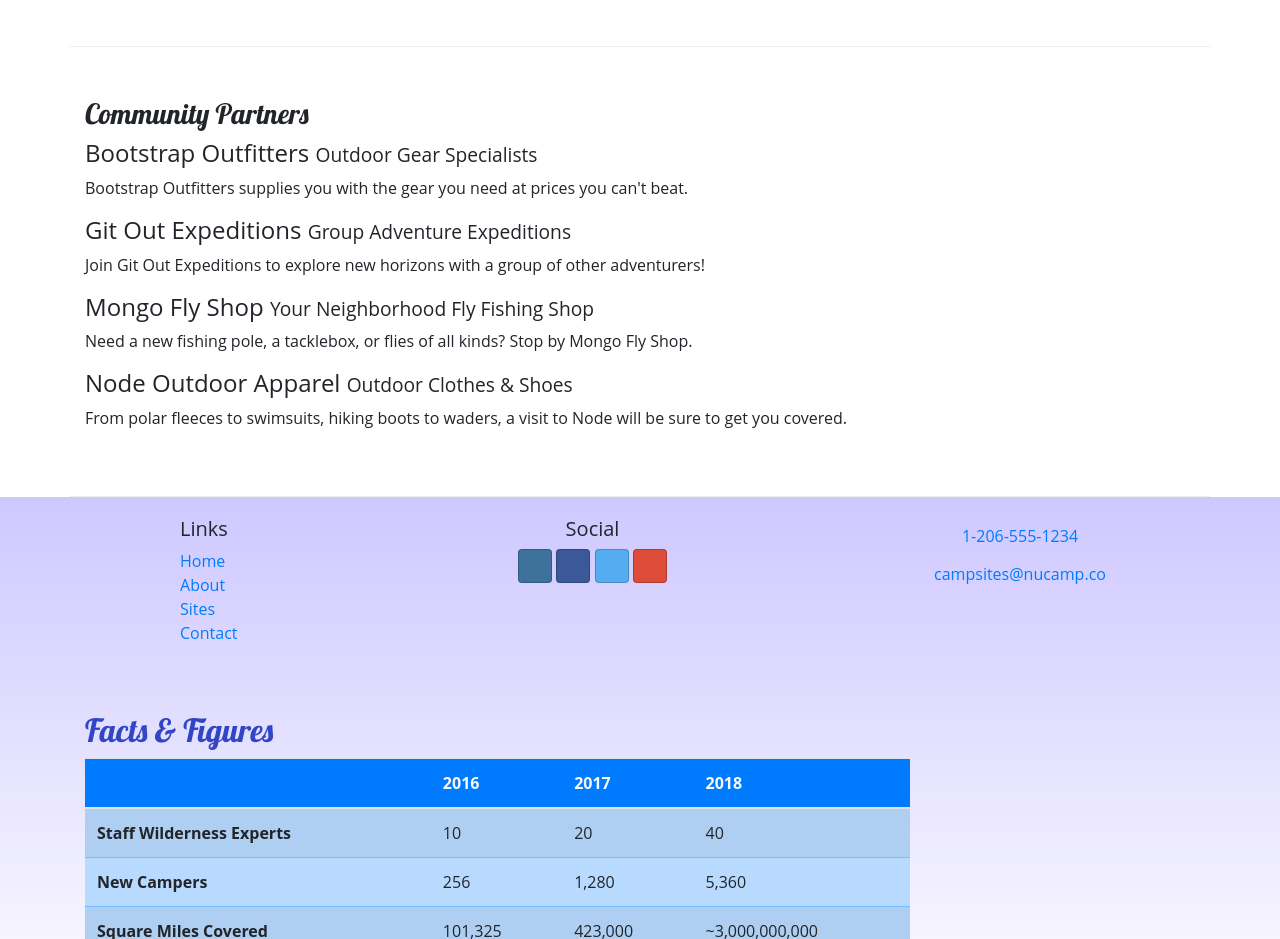
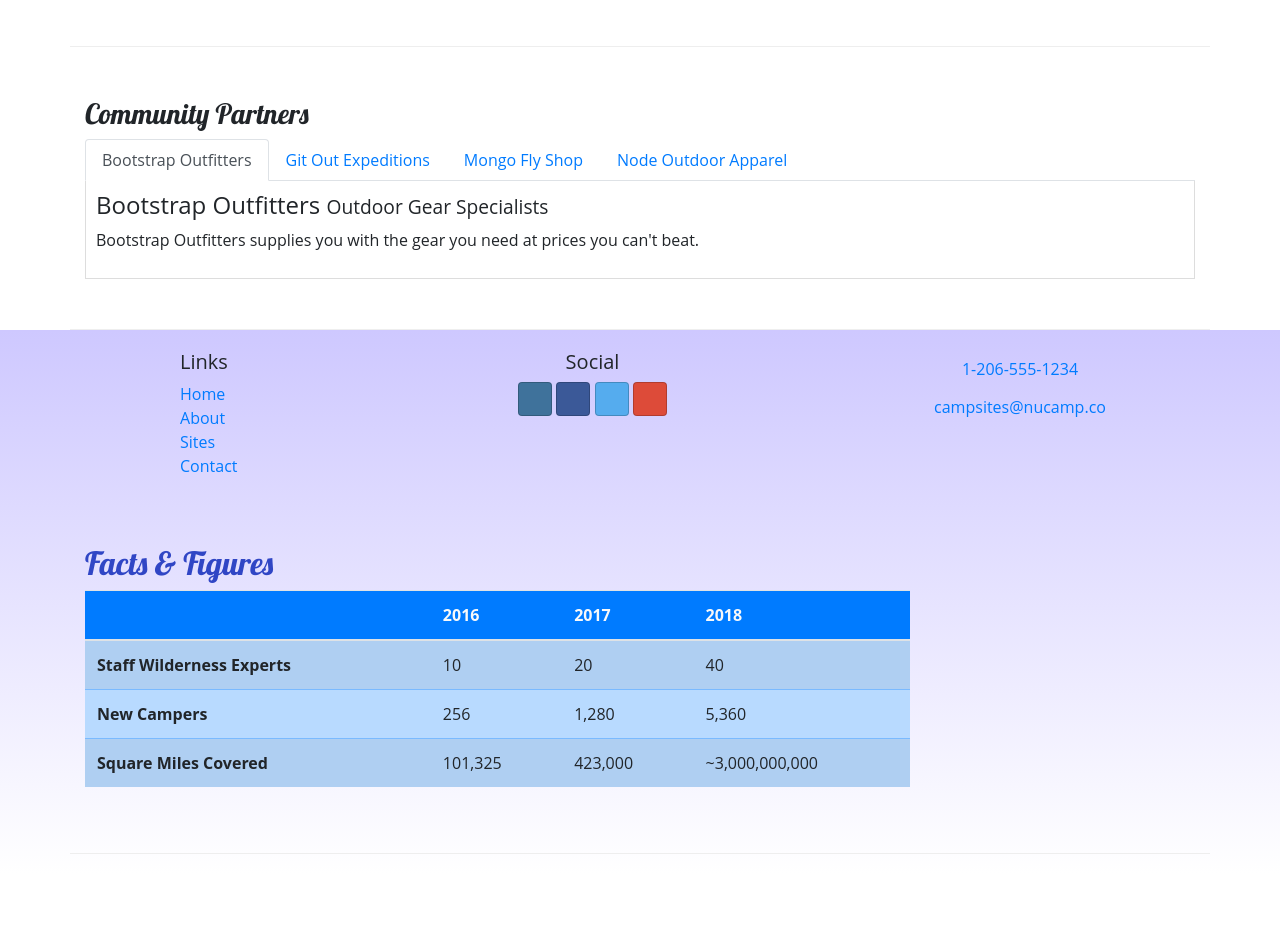
Before and after one commit to enajenkins/nucamp, a website: page about-us.html in a window 1280 px wide. Shown: the part 780-1719 px from the top of the page. After the commit the page ends 1654 px from the top, so only its background shows below. Drawn offline with nearby package versions, Linux system fonts and the light colour scheme.

Commit message:
added btstr tabbed navigation

```diff
--- a/about-us.html
+++ b/about-us.html
@@ -103,30 +103,38 @@
       <div class="row row-content">
         <div class="col">
           <h3>Community Partners</h3>
-          <h4>Bootstrap Outfitters <small>Outdoor Gear Specialists</small></h4>
-          <p class="d-none d-sm-block">
-            Bootstrap Outfitters supplies you with the gear you need at prices
-            you can't beat.
-          </p>
-          <h4>
-            Git Out Expeditions <small>Group Adventure Expeditions</small>
-          </h4>
-          <p class="d-none d-sm-block">
-            Join Git Out Expeditions to explore new horizons with a group of
-            other adventurers!
-          </p>
-          <h4>
-            Mongo Fly Shop <small>Your Neighborhood Fly Fishing Shop</small>
-          </h4>
-          <p class="d-none d-sm-block">
-            Need a new fishing pole, a tacklebox, or flies of all kinds? Stop by
-            Mongo Fly Shop.
-          </p>
-          <h4>Node Outdoor Apparel <small>Outdoor Clothes & Shoes</small></h4>
-          <p class="d-none d-sm-block">
-            From polar fleeces to swimsuits, hiking boots to waders, a visit to
-            Node will be sure to get you covered.
-          </p>
+            <ul class="nav nav-tabs">
+              <li class="nav-item">
+                <a class="nav-link active" href="#bootstrap" role="tab" data-toggle="tab">Bootstrap Outfitters</a>
+              </li>
+              <li class="nav-item">
+                <a class="nav-link" href="#git" role="tab" data-toggle="tab">Git Out Expeditions</a>
+              </li>
+              <li class="nav-item">
+                <a class="nav-link" href="#mongo" role="tab" data-toggle="tab">Mongo Fly Shop</a>
+              </li>
+              <li class="nav-item">
+                <a class="nav-link" href="#node" role="tab" data-toggle="tab">Node Outdoor Apparel</a>
+              </li>
+            </ul>
+            <div class="tab-content">
+              <div role="tabpanel" class="tab-pane fade show active" id="bootstrap">
+                  <h4>Bootstrap Outfitters <small>Outdoor Gear Specialists</small></h4>
+                  <p class="d-none d-sm-block">Bootstrap Outfitters supplies you with the gear you need at prices you can't beat.</p>
+              </div>
+              <div role="tabpanel" class="tab-pane fade" id="git">
+                  <h4>Git Out Expeditions <small>Group Adventure Expeditions</small></h4>
+                  <p class="d-none d-sm-block">Join Git Out Expeditions to explore new horizons with a group of other adventurers!</p>
+              </div>
+              <div role="tabpanel" class="tab-pane fade" id="mongo">
+                  <h4>Mongo Fly Shop <small>Your Neighborhood Fly Fishing Shop.</small></h4>
+                  <p class="d-none d-sm-block">Need a new fishing pole, a tacklebox, or flies of all kinds? Stop by Mongo Fly Shop.</p>
+              </div>
+              <div role="tabpanel" class="tab-pane fade" id="node">
+                  <h4>Node Outdoor Apparel <small>Outdoor Clothes & Shoes</small></h4>
+                  <p class="d-none d-sm-block">From polar fleeces to swimsuits, hiking boots to waders, a visit to Node will be sure to get you covered.</p>
+              </div>
+            </div>
         </div>
       </div>
     </div>
--- a/styles/custom.css
+++ b/styles/custom.css
@@ -35,3 +35,9 @@
   border-bottom: 1px ridge;
   min-height: 200px;
 }
+
+.tab-content {
+  border: 1px solid #DDD;
+  border-top: none;
+  padding: 10px;
+}
```
